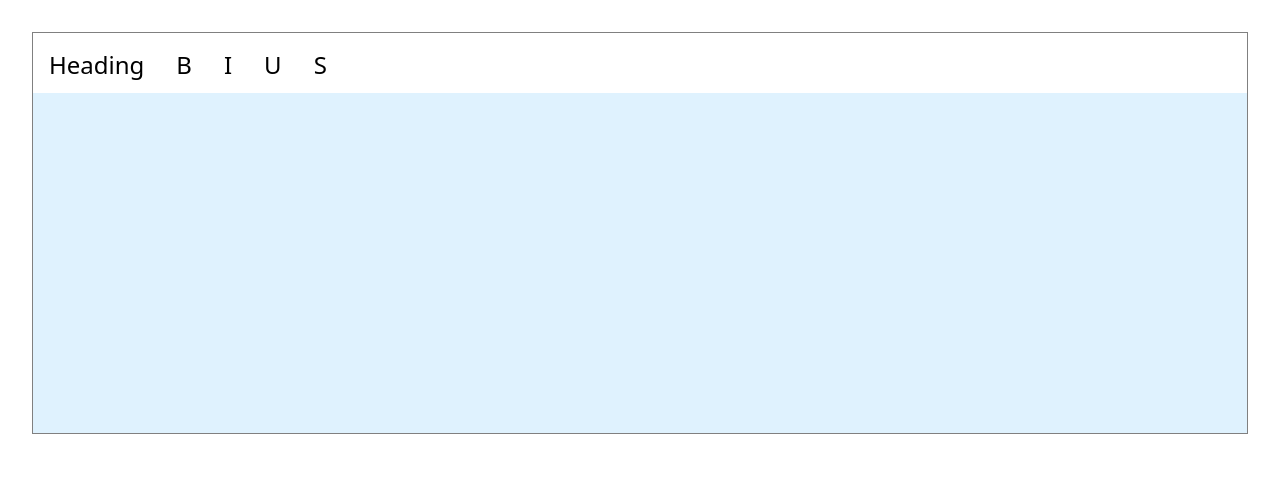
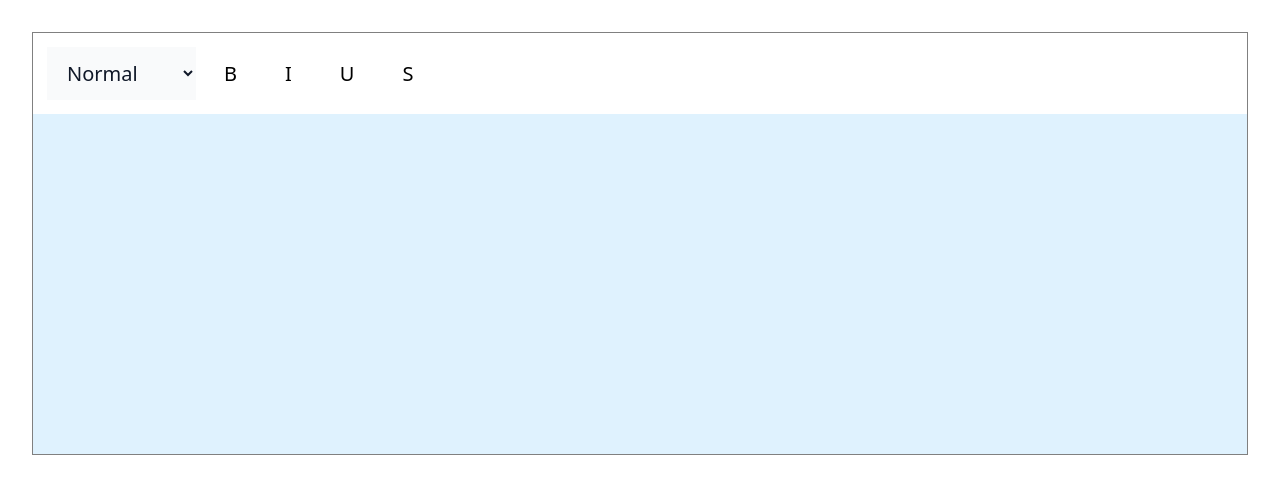
Before and after one commit to Bhavana-Jami/text_editor_assignment, a React (Vite) app: page / in a window 1280 px wide. Shown: the top 494 px of the page. Built offline with nearby package versions, Linux system fonts and the light colour scheme.

Commit message:
headings added

```diff
--- a/src/App.jsx
+++ b/src/App.jsx
@@ -1,14 +1,8 @@
-import { useState, useRef, useEffect } from "react";
-
 import "./App.css";
 import { TextEditorContainer } from "./textEditor/components/TextEditorWrapper";
 
 function App() {
-  return (
-    <>
-      <TextEditorContainer />
-    </>
-  );
+  return <TextEditorContainer />;
 }
 
 export default App;
--- a/src/textEditor/components/ContentBox.jsx
+++ b/src/textEditor/components/ContentBox.jsx
@@ -1,4 +1,3 @@
-import { useRef, useState } from "react";
 import "../styles/ContentBox.css";
 export const ContentBox = (props) => {
   return (
@@ -6,7 +5,7 @@ export const ContentBox = (props) => {
       ref={props.editorRef}
       contentEditable="true"
       id="text_editor_wrapper"
-      className=" bg-sky-100 h-85 p-4 text-black overflow-auto text-3xl flex justify-items-end "
+      className=" bg-sky-100 h-85 p-4 text-black overflow-auto flex justify-items-end "
       onInput={props.handleInput}
     ></div>
   );
--- /dev/null
+++ b/src/textEditor/components/DropDown.jsx
@@ -0,0 +1,47 @@
+const options = [
+  { value: "normal", label: "Normal" },
+  { value: "h1", label: "Heading 1" },
+  { value: "h2", label: "Heading 2" },
+  { value: "h3", label: "Heading 3" },
+  { value: "h4", label: "Heading 4" },
+];
+
+export const DropDown = ({ setDropDownValue, handleFormat }) => {
+  const handleDropDownChange = (e) => {
+    const val = e.target.value;
+    setDropDownValue(val);
+    switch (val) {
+      case "h1":
+        handleFormat("h1");
+        break;
+      case "h2":
+        handleFormat("h2");
+        break;
+      case "h3":
+        handleFormat("h3");
+        break;
+      case "h4":
+        handleFormat("h4");
+        break;
+      default:
+        handleFormat("p");
+        break;
+    }
+  };
+
+  return (
+    <form>
+      <select
+        onChange={handleDropDownChange}
+        label="select the font size"
+        className="bg-gray-50 py-3 px-4 text-gray-900 text-xl focus:ring-blue-500 focus:border-blue-500 block w-full dark:bg-gray-700 dark:border-gray-600 dark:placeholder-gray-400 dark:text-white dark:focus:ring-blue-500 dark:focus:border-blue-500"
+      >
+        {options.map((option) => (
+          <option key={option.value} value={option.value}>
+            {option.label}
+          </option>
+        ))}
+      </select>
+    </form>
+  );
+};
--- a/src/textEditor/components/TextEditorWrapper.jsx
+++ b/src/textEditor/components/TextEditorWrapper.jsx
@@ -5,45 +5,103 @@ export const TextEditorContainer = () => {
   const editorRef = useRef(null);
   const [content, setContent] = useState("");
   const [clicked, setClicked] = useState([]);
-  // Load saved content from localStorage
+  const [, setDropDownValue] = useState("");
+
   useEffect(() => {
+    const editor = editorRef.current;
     const savedContent = localStorage.getItem("textEditorContent");
     if (savedContent) {
       setContent(savedContent);
     }
+    const handlePaste = (e) => {
+      e.preventDefault();
+      const clipboardData = e.clipboardData || window.clipboardData;
+      const htmlData = clipboardData.getData("text/html");
+      const textData = clipboardData.getData("text/plain");
+
+      if (htmlData) {
+        document.execCommand("insertHTML", false, htmlData);
+      } else if (textData) {
+        document.execCommand("insertText", false, textData);
+      }
+    };
+
+    if (editor) {
+      editor.addEventListener("paste", handlePaste);
+    }
+
+    return () => {
+      if (editor) {
+        editor.removeEventListener("paste", handlePaste);
+      }
+    };
   }, []);
-
-  // Save to localStorage on input
   const handleInput = () => {
     const newText = editorRef.current.innerHTML;
     setContent(newText);
     localStorage.setItem("textEditorContent", newText);
   };
-  // Bold the selected text
   const handleFormat = (formatType) => {
-    //making formattype bold, toggling on and off for identification
     setClicked((prevClicked) =>
       prevClicked.includes(formatType)
         ? prevClicked.filter((item) => item !== formatType)
         : [...prevClicked, formatType]
     );
+
+    const selection = window.getSelection();
+    const range = selection.getRangeAt(0);
+    const selectedText = selection.toString();
+    if (!selectedText) return;
+    let element;
+
     switch (formatType) {
       case "bold":
         document.execCommand("bold", false, null);
-        // break;
+        break;
       case "italic":
         document.execCommand("italic", false, null);
-        // break;
+        break;
       case "underline":
         document.execCommand("underline", false, null);
-        // break;
+        break;
       case "strikethrough":
         document.execCommand("strikethrough", false, null);
+        break;
+      case "h1":
+        element = document.createElement("h1");
+        element.textContent = selectedText;
+        range.deleteContents();
+        range.insertNode(element);
+        break;
+      case "h2":
+        element = document.createElement("h2");
+        element.textContent = selectedText;
+        range.deleteContents();
+        range.insertNode(element);
+        break;
+      case "h3":
+        element = document.createElement("h3");
+        element.textContent = selectedText;
+        range.deleteContents();
+        range.insertNode(element);
+        break;
+      case "h4":
+        element = document.createElement("h4");
+        element.textContent = selectedText;
+        range.deleteContents();
+        range.insertNode(element);
+        break;
+      case "p":
+        element = document.createElement("p");
+        element.textContent = selectedText;
+        range.deleteContents();
+        range.insertNode(element);
         break;
       default:
         break;
     }
-    handleInput(); // Save after making bold
+
+    handleInput();
   };
 
   return (
@@ -51,12 +109,19 @@ export const TextEditorContainer = () => {
       className="container w-8xl h-100vh"
       style={{ border: "1px solid grey" }}
     >
-      <Toolbar handleFormat={handleFormat} clicked={clicked} />
+      <Toolbar
+        handleFormat={handleFormat}
+        clicked={clicked}
+        setDropDownValue={setDropDownValue}
+      />
       <ContentBox
         editorRef={editorRef}
         handleInput={handleInput}
         content={content}
+        handleFormat={handleFormat}
+        setDropDownValue={setDropDownValue}
       />
+      <p>{content}</p>
     </div>
   );
 };
--- a/src/textEditor/components/Toolbar.jsx
+++ b/src/textEditor/components/Toolbar.jsx
@@ -1,15 +1,23 @@
+import { DropDown } from "./DropDown";
+
 //formats content kept outside to keep it away from re-rendering
 const formats = [
-  { label: "Heading", format: "heading" },
   { label: "B", format: "bold" },
   { label: "I", format: "italic" },
   { label: "U", format: "underline" },
   { label: "S", format: "strikethrough" },
 ];
-export const Toolbar = ({ handleFormat, clicked }) => {
+
+export const Toolbar = ({ handleFormat, clicked, setDropDownValue }) => {
   return (
-    <div className="flex align-middle justify-start gap-2 h-15">
-      <div className="mb-2">
+    <div className="flex items-center justify-start gap-2  flex-wrap m-3.5">
+      {/* Dropdown */}
+      <DropDown
+        setDropDownValue={setDropDownValue}
+        handleFormat={handleFormat}
+      />
+
+      {/* Format buttons */}
       {formats.map((item, index) => (
         <button
           key={index}
@@ -17,12 +25,11 @@ export const Toolbar = ({ handleFormat, clicked }) => {
           style={{
             fontWeight: clicked.includes(item.format) ? "bold" : "normal",
           }}
-            className="text-2xl cursor-pointer hover:bg-sky-100 text-black py-4 px-4 rounded formatButtonStyle"
+          className="text-2xl cursor-pointer hover:bg-sky-100 text-black py-2 px-4 sm:text-base sm:px-2 sm:py-2 md:text-lg md:px-4 md:py-3 lg:text-xl lg:px-5 lg:py-3"
         >
           {item.label}
         </button>
       ))}
     </div>
-    </div>
   );
 };
--- a/src/textEditor/styles/ContentBox.css
+++ b/src/textEditor/styles/ContentBox.css
@@ -1,3 +1,25 @@
 [contenteditable] {
   outline: 0px solid transparent;
 }
+#text_editor_wrapper h1 {
+  font-size: 32px;
+  font-weight: bold;
+}
+
+#text_editor_wrapper h2 {
+  font-size: 28px;
+  font-weight: bold;
+}
+
+#text_editor_wrapper h3 {
+  font-size: 24px;
+  font-weight: bold;
+}
+
+#text_editor_wrapper h4 {
+  font-size: 20px;
+}
+
+#text_editor_wrapper p {
+  font-size: 16px;
+}
```
Also changed, not shown: src/textEditor/utils/common.js (added). Lines whose indentation alone changed are shown as unchanged.
